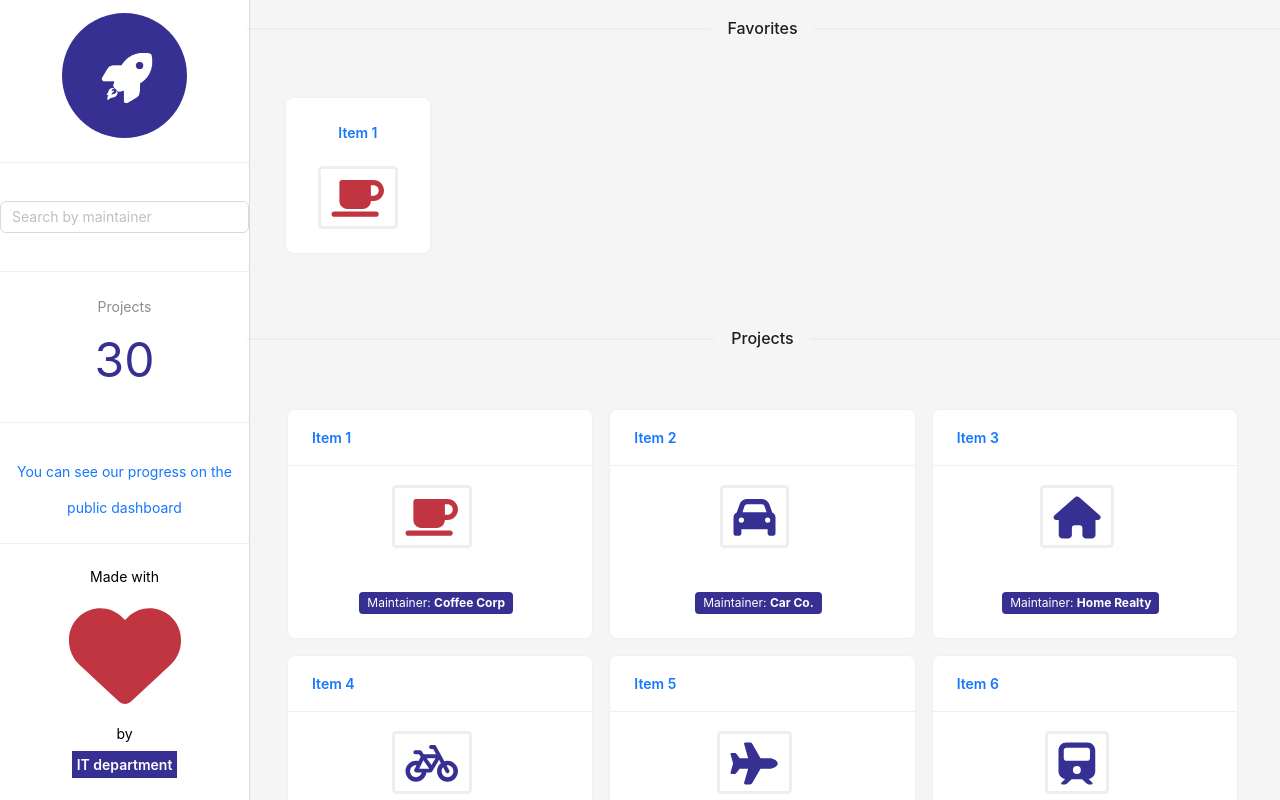
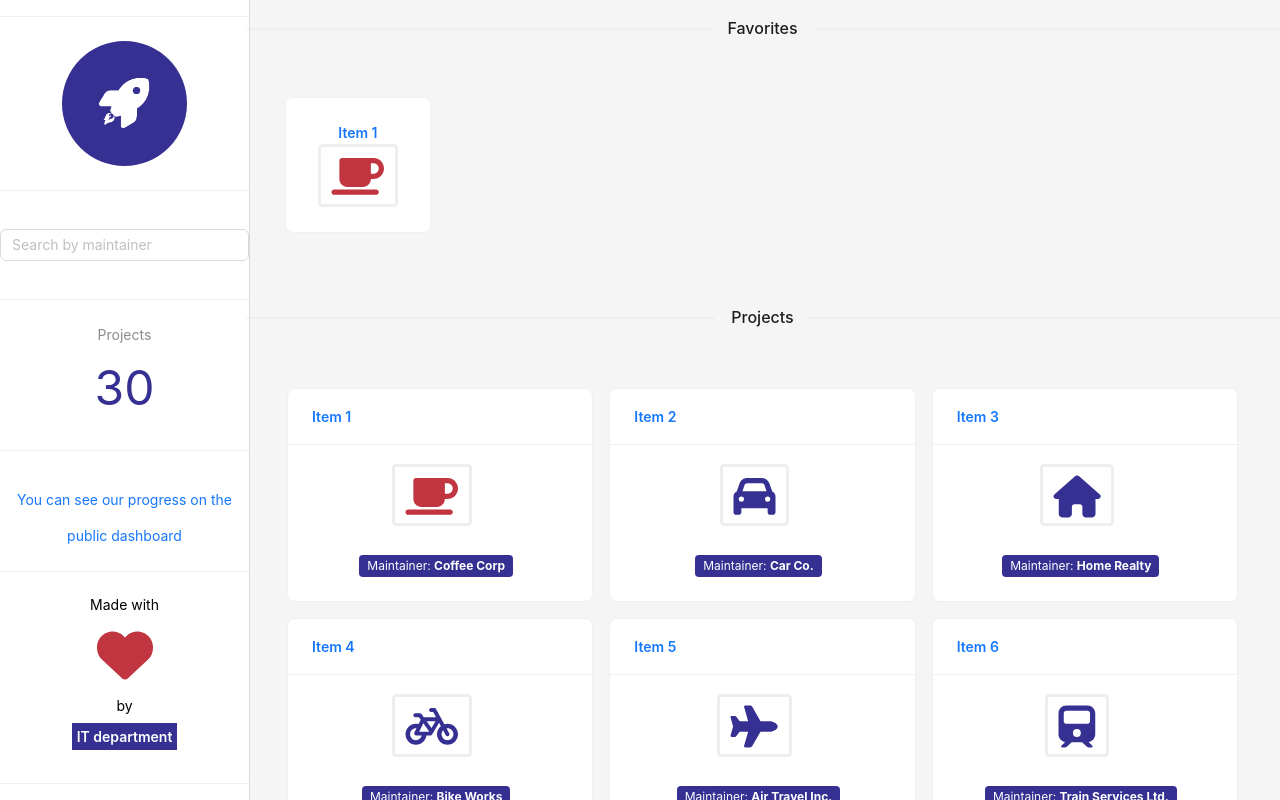
Before and after one commit to serhiyraskoley/LLE-dashydahsy-dashboard, a React (Create React App) app: page / in a window 1280 px wide. Both pictures are taken after a click on the icon 432 px from the left and 509 px from the top of the page. Shown: the top 800 px of the page. Built offline with nearby package versions, Linux system fonts and the light colour scheme.

Commit message:
use one App.css file/ Clean up app.js and components

```diff
--- a/src/App.css
+++ b/src/App.css
@@ -1,38 +1,137 @@
-.App {
-  text-align: center;
+body {
+  background: whitesmoke;
 }
-
-.App-logo {
-  height: 40vmin;
-  pointer-events: none;
+.card, .favorite-block, .close {
+  transition: all 0.2s ease-in;
+  &:hover {
+    scale: 1.02;
+    border: 1px solid #363092;
   }
-
-@media (prefers-reduced-motion: no-preference) {
-  .App-logo {
-    animation: App-logo-spin infinite 20s linear;
+  &:hover .ant-card-meta-description {
+    color: rgba(0, 0, 0, 0.88);
   }
 }
-
-.App-header {
-  background-color: #282c34;
-  min-height: 100vh;
+.sider-container {
+  overflow: auto;
+  height: 100hv !important;
+  position: fixed !important;
+  left: 0;
+  top: 0;
+  bottom: 0;
+  border-right: 1px solid rgb(217 217 217);
+  .content-style {
     display: flex;
     flex-direction: column;
     align-items: center;
     justify-content: center;
-  font-size: calc(10px + 2vmin);
+    height: 100vh;
+  }
+  .circle-style {
+    display: flex;
+    justify-content: center;
+    align-items: center;
+    background-color: #363092;
+    width: 125px;
+    height: 125px;
+    border-radius: 50%;
+  }
+  .rocket {
+    animation: flying-rocket;
+    animation-duration: 0.4s;
+    animation-direction: alternate;
+    animation-iteration-count: infinite;
+    transition: all 0.2s ease-in-out;
+  }
+  .me:hover::after {
+    content: '😶‍🌫️ Serhii Raskolei';
+    position: absolute;
+    background-color: #363092;
     color: white;
+    padding: 2px;
+    font-size: 12px;
+    font-weight: 600;
+    z-index: 1;
+    width: 150px;
+    margin-left: -120px;
+    margin-top: 30px;
+    opacity: 0.7;
   }
-
-.App-link {
-  color: #61dafb;
+  .statistic-style, .center-text {
+    text-align: center;
   }
-
-@keyframes App-logo-spin {
+  .ant-statistic-content-value span {
+    color: #363092;
+    font-size: 2em;
+  }
+  .span-style {
+    padding: 5px 5px 5px 5px;
+    background-color: #363092;
+    color: white;
+    font-weight: 600;
+    text-align: center;
+  }
+}
+@keyframes flying-rocket {
+  0% {
+    transform: translate(1px, 1px);
+    scale: 1.01;
+  }
+  25% {
+    transform: translate(-1px, -1px);
+  }
+  50% {
+    transform: translate(2px, 2px);
+  }
+  75% {
+    transform: translate(-1px, -1px);
+  }
+  100% {
+    transform: translate(1px, -1px);
+    scale: 1.02;
+  }
+}
+html, body {
+  animation: show-content;
+  animation-duration: 0.2s;
+  scroll-behavior: smooth;
+}
+@keyframes show-content {
   from {
-    transform: rotate(0deg);
+    opacity: 0;
   }
   to {
-    transform: rotate(360deg);
+    opacity: 1;
   }
 }
+.favorite-block {
+  position: relative;
+  .close {
+    opacity: 0;
+    position: absolute;
+    top: 10px;
+    right: 10px;
+  }
+  &:hover {
+    scale: 1.02;
+    border: 1px solid #C13540;
+    .close {
+      opacity: 1;
+    }
+  }
+  .header-favorite-card {
+    display: flex;
+    flex-direction: column;
+    height: 100%;
+    }
+}
+@media screen and (max-width: 1360px) {
+  .block .ant-card-meta-description {
+    display: none;
+  }
+  .block .ant-btn-link span {
+    display: none;
+  }
+}
+.link-style {
+  text-align: center;
+}
--- a/src/App.js
+++ b/src/App.js
@@ -4,6 +4,7 @@ import LeftSidebar from "./components/LeftSidebar";
 import CustomCards from "./components/Cards";
 import Favorites from "./components/Favorites";
 import cardData from './card.json';
+import './App.css';
 
 const { Content } = Layout;
 
--- a/src/components/Cards.js
+++ b/src/components/Cards.js
@@ -52,7 +52,7 @@ const CustomCards = ({ cards, favorites, onAddFavorite, onRemoveFavorite }) => {
           <React.Fragment key={index}>
             <Col span={8} style={{ padding: 8 }}>
               <div className='block'>
-                <Card hoverable title={<Link href={card.website} target='_blank' className='link-style'>{card.name}</Link>} bordered={true} >
+                <Card className='card' hoverable title={<Link href={card.website} target='_blank' className='link-style'>{card.name}</Link>} bordered={true} >
                   <div style={{ display: 'flex', flexDirection: 'column', justifyContent: 'center', alignItems: 'center' }}>
                     <Meta
                       avatar={<FontAwesomeIcon icon={card.icon in fas ? fas[card.icon] : fas['faQuestion']} size='3x' color={card.isFavorite ? '#C13540' : '#363092'} border className='icon-style' onClick={() => toggleFavorite(index)} />}
@@ -60,7 +60,7 @@ const CustomCards = ({ cards, favorites, onAddFavorite, onRemoveFavorite }) => {
                       description={card.showFullDescription ? card.description : `${card.description.substring(0, 100)}...`}
                     />
                     <Button type="link" onClick={() => toggleDescription(index)}>{card.showFullDescription ? 'Show less' : 'Show more'}</Button>
-                    <Tag color='#363092' style={{ marginTop: 16 }}>Maintainer: <strong>{card.maintainer}</strong></Tag>
+                    <Tag color='#363092'>Maintainer: <strong>{card.maintainer}</strong></Tag>
                   </div>
                 </Card>
               </div>
--- a/src/components/Favorites.js
+++ b/src/components/Favorites.js
@@ -18,12 +18,12 @@ const Favorites = ({ favorites, onRemoveFavorite }) => {
         dataSource={favorites}
         renderItem={favorite => (
           <List.Item>
-            <Card hoverable className='favorite-block'>
-              <div style={{ display: 'flex', flexDirection: 'column', height: '100%' }}>
-                <Link href={favorite.website} target='_blank' className='link-style' style={{ textAlign: 'center' }}><strong>{favorite.name}</strong></Link><br />
-                <div style={{ display: 'flex', justifyContent: 'center' }}>
-                  <FontAwesomeIcon icon={favorite.icon in fas ? fas[favorite.icon] : fas['faQuestion']} size='3x' color='#C13540' border onClick={() => onRemoveFavorite(favorite)} />
-                </div>
+            <Card hoverable className='favorite-block' >
+              <FontAwesomeIcon className='close' icon={fas['faXmark']} size='1x' color='#C13540' onClick={() => onRemoveFavorite(favorite)}/>
+              <div className="header-favorite-card">
+                <Link href={favorite.website} target='_blank' className='link-style'><strong>{favorite.name}</strong><br />
+                  <FontAwesomeIcon icon={favorite.icon in fas ? fas[favorite.icon] : fas['faQuestion']} size='3x' color='#C13540' border />
+                </Link>
               </div>
             </Card>
           </List.Item>
--- a/src/components/LeftSidebar.js
+++ b/src/components/LeftSidebar.js
@@ -2,7 +2,8 @@ import React from 'react';
 import { Layout, Typography, Divider, Input, Statistic } from 'antd';
 import { FontAwesomeIcon } from '@fortawesome/react-fontawesome';
 import logo from '../assets/rocket-logo.gif';
-import '../assets/App.css'
+// import '../assets/App.css'
+// import './LeftSidebar.css';
 import CountUp from 'react-countup';
 
 const { Sider } = Layout;
@@ -15,26 +16,26 @@ const LeftSidebar = ({ cards, onSearchChange }) => {
     onSearchChange(event.target.value);
   }
   return (
-      <Sider className="sider-container" theme="light" width="250" style={{ height: '100hv', position: 'fixed' }}>
-        <div className="content-style" style={{ display: 'flex', flexDirection: 'column', justifyContent: 'center', height: '100%'}}>
+      <Sider className="sider-container" theme="light" width="250" >
+        <div className="content-style">
           <Divider />
           <div className="image-container">
-            <div className='circle-stye'>
+            <div className='circle-style'>
               <img src={logo} width={"70px"} className='rocket' alt="logo" />
             </div>
           </div>
           <Divider />
-          <p><Input placeholder="Search by maintainer" allowClear onChange={handleSearchChange} /></p> {/*value={searchBy} onChange={handleSearchChange}*/}
+          <p><Input placeholder="Search by maintainer" allowClear onChange={handleSearchChange} /></p>
           <Divider />
-          <Statistic title="Projects" value={cards.length} className="center-text" formatter={formatter} /> {/*value={internalSoftware.length } formatter={formatter}*/}
+          <Statistic title="Projects" value={cards.length} className="center-text" formatter={formatter}/>
           <Divider />
-          <Link href="http://terdvp0001.sebn.com:5000/public/dashboards/zA0lU6QjX5zN2tgcExamQ91A4lLRqj32EqrLHFZq?org_slug=default" target="_blank" className="center-text">
+          <Link href="#" target="_blank" className="center-text">
             <p>You can see our progress on the</p> public dashboard
           </Link>
           <Divider />
           Made with
           <p>
-            <FontAwesomeIcon icon="fa-heart" size="8x" color="#C13540" />
+            <FontAwesomeIcon icon="fa-heart" size="4x" color="#C13540" />
           </p>
           by
           <p><span className="me span-style">IT department</span></p>
```
Lines whose indentation alone changed are shown as unchanged.
